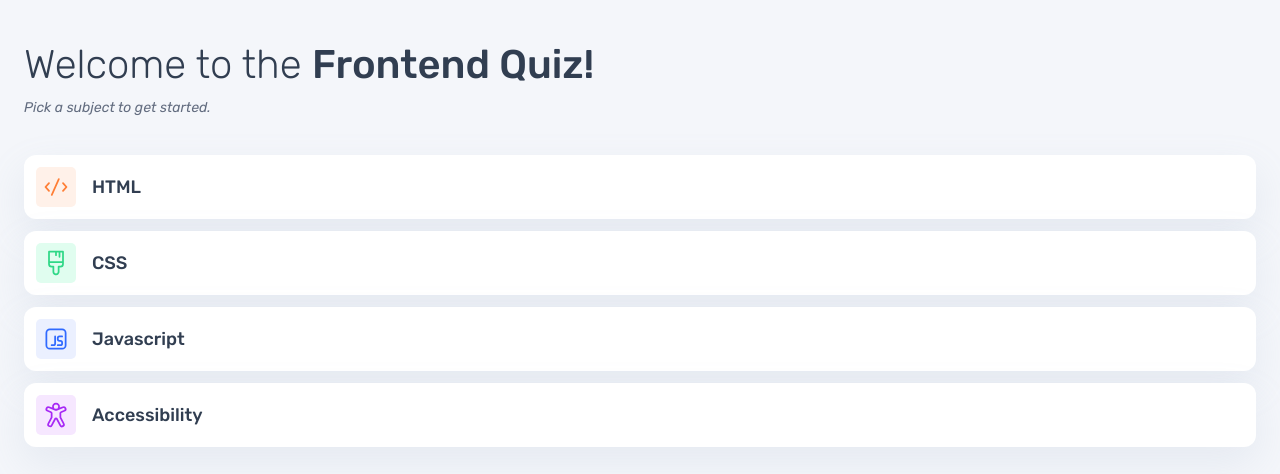
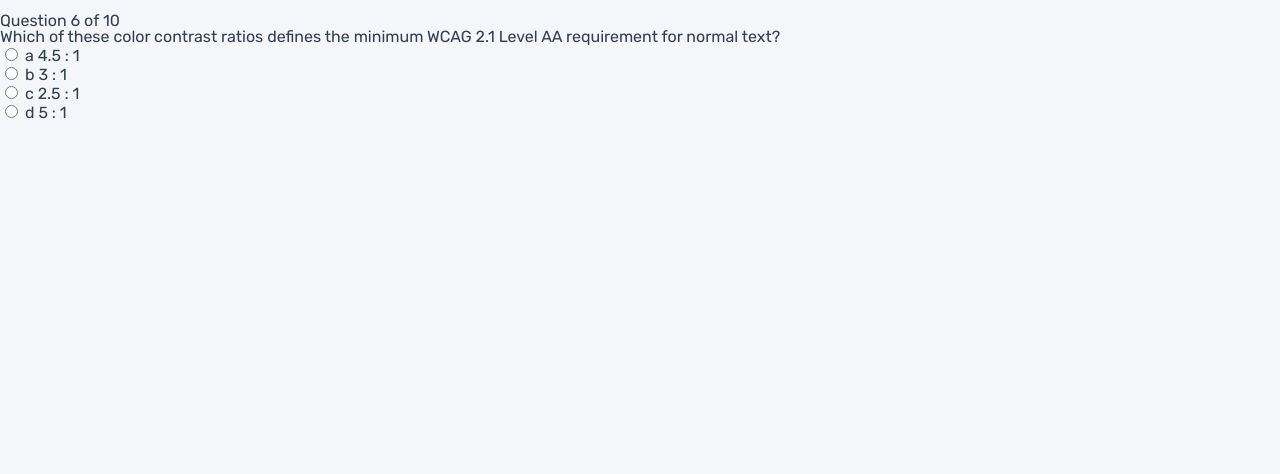
Before and after one commit to lasha-abuladze/frontend-quiz-app, a website: page index.html in a window 1280 px wide. Shown: the part 46-520 px from the top of the page. Drawn offline with Linux system fonts and the light colour scheme.

Commit message:
add sections-quize/s markup

```diff
--- a/index.html
+++ b/index.html
@@ -44,7 +44,7 @@
             </div>
         </header>
 
-        <section class="section--welcom">
+        <section class="section--welcom display-none">
 
             <hgroup>
                 <h1>
@@ -78,6 +78,71 @@
 
         </section>
 
+        <section class="section-quiz">
+
+            <div class="div--question">
+                <p class="question-number">
+                    Question 6 of 10
+                </p>
+
+                <p class="question">
+                    Which of these color contrast ratios defines the
+                    minimum WCAG 2.1 Level AA requirement for normal
+                    text?
+                </p>
+
+                <div class="questions-number--ind-background">
+                    <div class="questions-number--ind"></div>
+                </div>
+
+            </div>
+
+            <ul class="answers-list">
+
+                <li>
+                    <input type="radio" id="1" name="answer">
+                    <label for="1">
+                        <b class="answer-number">
+                            a
+                        </b>
+                        4.5 : 1
+                    </label>
+                </li>
+
+                <li>
+                    <input type="radio" id="2" name="answer">
+                    <label for="2">
+                        <b class="answer-number">
+                            b
+                        </b>
+                        3 : 1
+                    </label>
+                </li>
+
+                <li>
+                    <input type="radio" id="3" name="answer">
+                    <label for="3">
+                        <b class="answer-number">
+                            c
+                        </b>
+                        2.5 : 1
+                    </label>
+                </li>
+
+                <li>
+                    <input type="radio" id="4" name="answer">
+                    <label for="4">
+                        <b class="answer-number">
+                            d
+                        </b>
+                        5 : 1
+                    </label>
+                </li>
+
+            </ul>
+
+        </section>
+
     </main>
 
 
```
